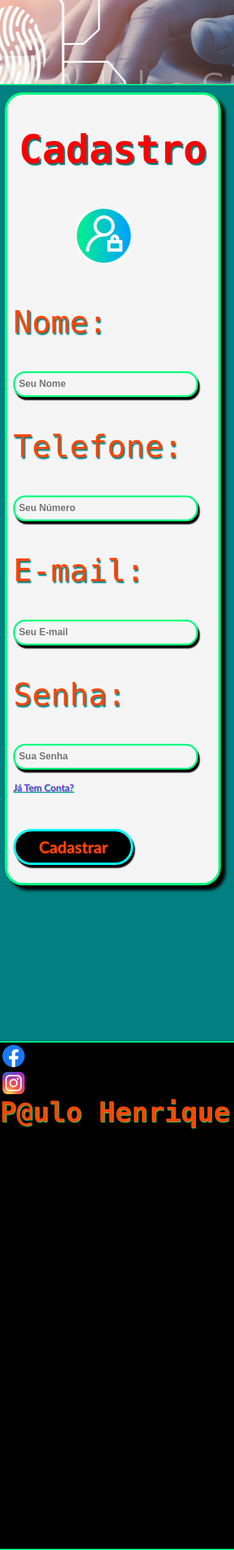
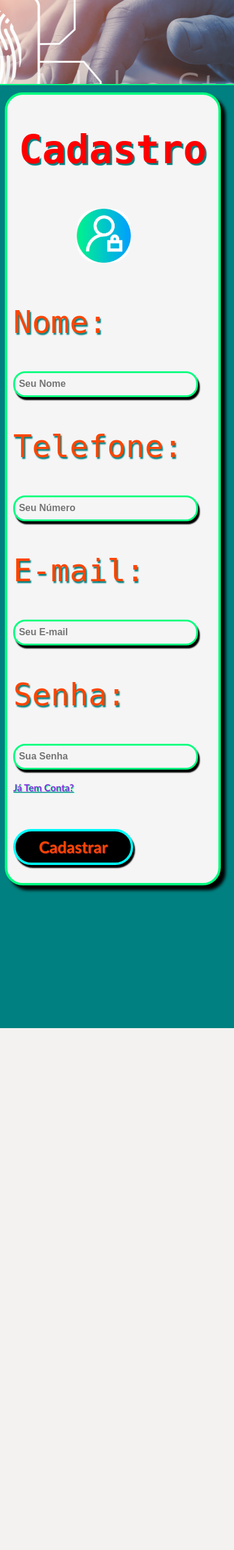
Before and after one commit to Paulo-henrique-otk/Mapphl, a PHP site: page /Cadastro.php in a window 390 px wide; the page is wider, and only the part inside the window is pictured. Shown: that part at 60% size. After the commit the page ends 1714 px from the top of that part, so only its background shows below. Run offline with PHP 8.4, Linux system fonts and the light colour scheme.

Commit message:
update do Mapphl
tirei o footer que fica melhor sem ele na página,e ajustei algumas coisas na página inicial.

```diff
--- a/Cadastro.php
+++ b/Cadastro.php
@@ -55,14 +55,14 @@ $("form").hide().delay(1000).fadeIn(1000)
             echo 'Dados Já Cadastrados ou incorretos ';
         } ?>
         <label for="cte"><p>Nome:</p></label>
-        <input type="text" name="nome" class="input" id="cte" placeholder=" Seu Nome " required minlength="3" maxlength="20">
+        <input type="text" name="nome" class="input"  placeholder=" Seu Nome " required minlength="3" maxlength="20">
         <label for="cte"><p>Telefone:</p></label>
 
-        <input type="number" name="telef" class="input" id="cte" placeholder=" Seu Número " required minlength="8" maxlength="11">
+        <input type="number" name="telef" class="input"  placeholder=" Seu Número " required minlength="8" maxlength="11">
         <label for="eml"><p>E-mail:</p></label>
-        <input type="email" name="email" class="input" id="eml" placeholder=" Seu E-mail" required>
+        <input type="email" name="email" class="input"  placeholder=" Seu E-mail" required>
         <label for="ctp"><p>Senha:</p></label>
-        <input type="password" name="pass" class="input"  id="ctp" placeholder=" Sua Senha " required minlength="5" maxlength="20">
+        <input type="password" name="pass" class="input"   placeholder=" Sua Senha " required minlength="5" maxlength="20">
         <strong><a href="Login.php" class="link">Já Tem Conta?</a></strong>
         <input type="submit" value="Cadastrar" class="bot" >
 
@@ -73,13 +73,7 @@ $("form").hide().delay(1000).fadeIn(1000)
         </form>
     </main>
 
-    <footer class="divnome">
 
-        <strong><a href="http://facebook.com/profile.php?id=100006469440726&ref=content_filter" target="_blank" class="rede"><img src="img/IMG-20200522-WA0022.jpg" class="img" alt="Logo Facebook" srcset=""></a></strong>
-<strong><a href="http://" target="_blank" class="rede"><img  class="img" alt="Logo Do instagram" src="img/IMG-20200522-WA0023.jpg"></a></strong>
-<strong>P@ulo Henrique</strong>
-
-    </footer>
 
 
     </body>
--- a/css/est.css
+++ b/css/est.css
@@ -80,18 +80,7 @@ h1{
     background-color: papayawhip;
     color: springgreen;
 }
-.divnome{
 
-    text-align: center;
-    position: relative;
-    background-color:black;
-    height: 200px;
-
-    width: 1500px;
-    border: 2px solid springgreen;
-    left: -10px;
-    bottom: -30px;
-}
 strong{
     display: flex;
 font-family: monospace;
@@ -205,7 +194,7 @@ border-radius: 40px;
 
     }
     header{
-
+        width: 100%;
         margin-bottom: 50px;
         background-color: black;
     }
@@ -213,7 +202,7 @@ border-radius: 40px;
         display: none;
     }
     .div{
-        width: 120%;
+        width: 100%;
     background-size: auto;
     }
     h1{
@@ -240,11 +229,7 @@ border-radius: 40px;
     .input{
         width: 90%;
     }
-    .divnome{
-        width: 120%;
-    height: 100vh;
 
-    }
     strong{
         font-size: 350%;
 
--- a/css/index.css
+++ b/css/index.css
@@ -36,11 +36,14 @@
  }
  /*Adaptação para dispositivos abaixo de 1000px,Ese aqui pelo visto precisou de muita coisa hein? */
  @media(max-width:1000px){
-     body{
+     .index{
          width: 100%;
          background-size:1500%;
      }
      h1{
          font-size: 300%;
      }
+     article{
+         width: 100%;
+     }
  }
```
Also changed, not shown: Banco de Dados/mapphl.sql (+1 -29 lines), Login.php (+0 -9 lines).
